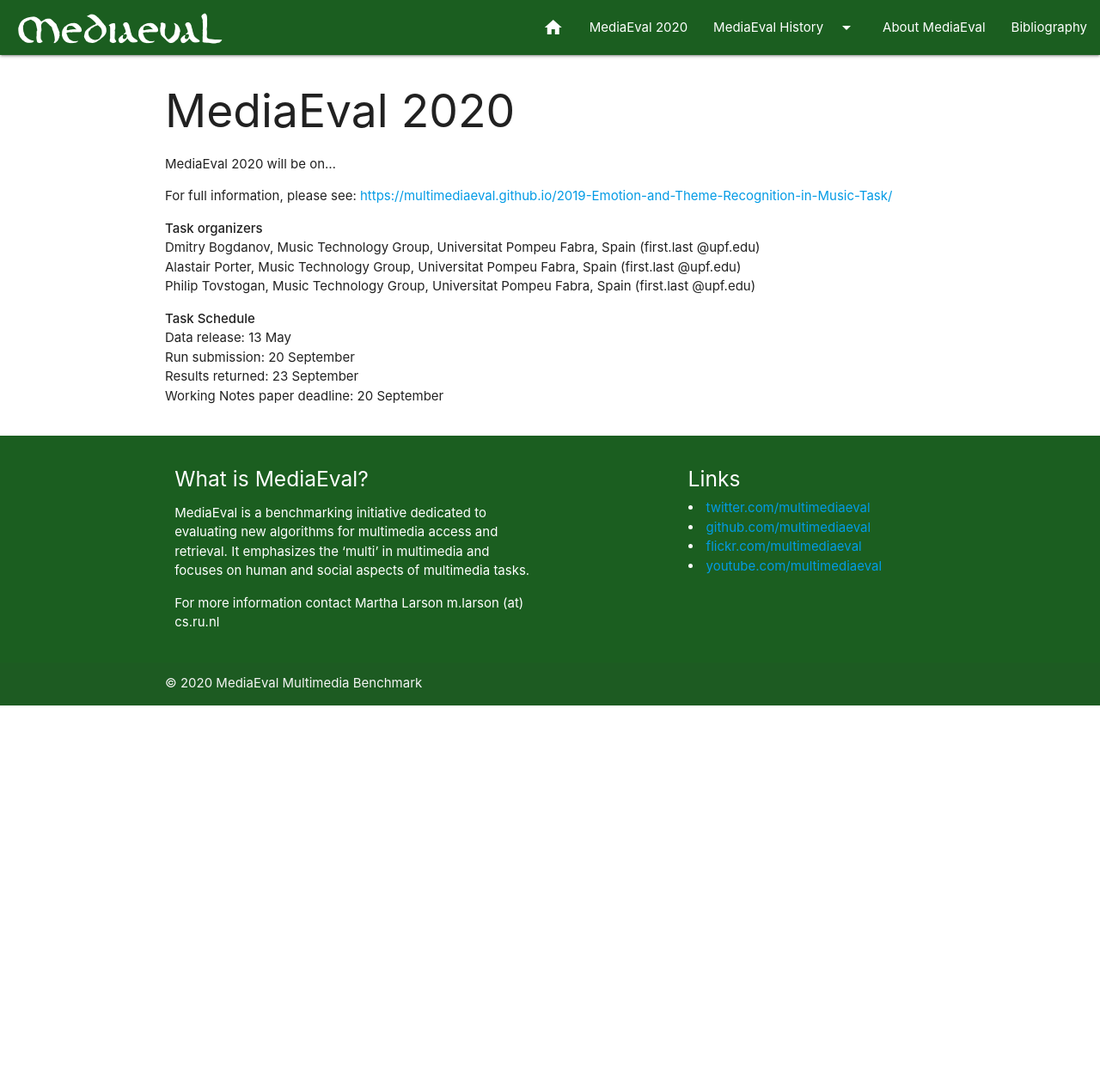
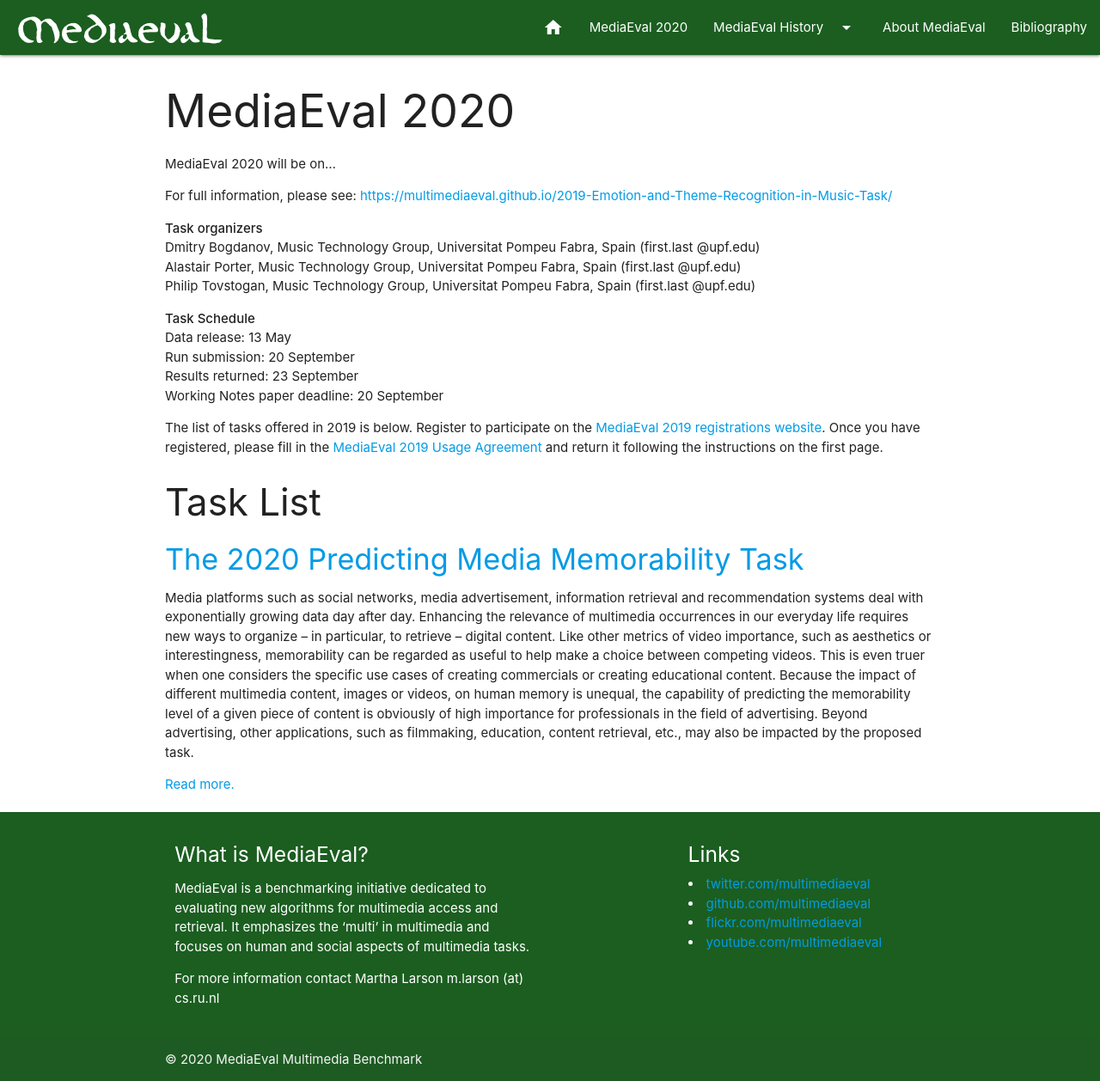
Before and after one commit to multimediaeval/multimediaeval.github.io, a Jekyll site: the page built from _editions/2020.md, in a window 1280 px wide and 1258 px high. Shown: the whole window at 86% size. Built offline with Jekyll 4.4.1, drawn with Linux system fonts in a browser that asks for light colours.

Commit message:
test 2019 editions, add 2020 links and dynamic tasks inclusion

```diff
--- a/_editions/2020/2020.md
+++ b/_editions/2020.md
@@ -2,7 +2,7 @@
 layout: edition
 title: MediaEval 2020
 year: 2020
-category: edition
+permalink: /editions/2020/
 ---
 
 MediaEval 2020 will be on...
@@ -19,3 +19,5 @@
 Run submission: 20 September \\
 Results returned: 23 September \\
 Working Notes paper deadline: 20 September
+
+The list of tasks offered in 2019 is below. Register to participate on the [MediaEval 2019 registrations website](https://docs.google.com/forms/d/e/1FAIpQLSfxS4LPBhLQUTXSPT5vogtiSy7BuAKrPs6u6pZXcSV1Xs7XEQ/viewform). Once you have registered, please fill in the [MediaEval 2019 Usage Agreement](http://multimediaeval.org/docs/MediaEval2019_UsageAgreement.pdf) and return it following the instructions on the first page.
--- a/_editions/2020/tasks/2020-memorability/index.md
+++ b/_editions/2020/tasks/memorability.md
@@ -1,17 +1,20 @@
 ---
+# static info
+layout: task
+year: 2020
+hide: false
+
+# required info
 title: The 2020 Predicting Media Memorability Task
 subtitle: Predicting Media Memorability
-# required info
-layout: default
-year: 2020
-call: Media platforms such as social networks, media advertisement, information retrieval and recommendation systems deal with exponentially growing data day after day. Enhancing the relevance of multimedia occurrences in our everyday life requires new ways to organize – in particular, to retrieve – digital content. Like other metrics of video importance, such as aesthetics or interestingness, memorability can be regarded as useful to help make a choice between competing videos. This is even truer when one considers the specific use cases of creating commercials or creating educational content. Because the impact of different multimedia content, images or videos, on human memory is unequal, the capability of predicting the memorability level of a given piece of content is obviously of high importance for professionals in the field of advertising. Beyond advertising, other applications, such as filmmaking, education, content retrieval, etc., may also be impacted by the proposed task.
+blurb: Media platforms such as social networks, media advertisement, information retrieval and recommendation systems deal with exponentially growing data day after day. Enhancing the relevance of multimedia occurrences in our everyday life requires new ways to organize – in particular, to retrieve – digital content. Like other metrics of video importance, such as aesthetics or interestingness, memorability can be regarded as useful to help make a choice between competing videos. This is even truer when one considers the specific use cases of creating commercials or creating educational content. Because the impact of different multimedia content, images or videos, on human memory is unequal, the capability of predicting the memorability level of a given piece of content is obviously of high importance for professionals in the field of advertising. Beyond advertising, other applications, such as filmmaking, education, content retrieval, etc., may also be impacted by the proposed task.
 ---
 
 ### Task Description
 
 #### Introduction
 
-{{ page.call }}
+Media platforms such as social networks, media advertisement, information retrieval and recommendation systems deal with exponentially growing data day after day. Enhancing the relevance of multimedia occurrences in our everyday life requires new ways to organize – in particular, to retrieve – digital content. Like other metrics of video importance, such as aesthetics or interestingness, memorability can be regarded as useful to help make a choice between competing videos. This is even truer when one considers the specific use cases of creating commercials or creating educational content. Because the impact of different multimedia content, images or videos, on human memory is unequal, the capability of predicting the memorability level of a given piece of content is obviously of high importance for professionals in the field of advertising. Beyond advertising, other applications, such as filmmaking, education, content retrieval, etc., may also be impacted by the proposed task.
 
 The task requires participants to automatically predict memorability scores for videos, that reflect the probability for a video to be remembered. Participants will be provided with an extensive data set of videos with memorability annotations, related information, and pre-extracted state-of-the-art visual features.
 
@@ -31,12 +34,12 @@
 The outputs of the prediction models – i.e., the predicted memorability scores for the videos – will be compared with ground truth memorability scores using classic evaluation metrics (e.g., Spearman’s rank correlation).
 
 #### References and recommended reading
-[1] Aditya Khosla, Akhil S Raju, Antonio Torralba, and Aude Oliva. 2015. Understanding and predicting image memorability at a large scale. In Proc. IEEE Int. Conf. on Computer Vision (ICCV). 2390–2398.\
-[2] Phillip Isola, Jianxiong Xiao, Devi Parikh, Antonio Torralba, and Aude Oliva. 2014. What makes a photograph memorable? IEEE Transactions on Pattern Analysis and Machine Intelligence 36, 7 (2014), 1469–1482.\
-[3] Hammad Squalli-Houssaini, Ngoc Duong, Gwenaëlle Marquant, and Claire-Hélène Demarty. 2018. Deep learning for predicting image memorability. In Proc. IEEE Int. Conf. on Audio, Speech and Language Processing (ICASSP).\
-[4] Junwei Han, Changyuan Chen, Ling Shao, Xintao Hu, Jungong Han, and Tianming Liu. 2015. Learning computational models of video memorability from fMRI brain imaging. IEEE transactions on cybernetics 45, 8 (2015), 1692–1703.\
-[5] Sumit Shekhar, Dhruv Singal, Harvineet Singh, Manav Kedia, and Akhil Shetty. 2017. Show and Recall: Learning What Makes Videos Memorable. In Proceedings of the IEEE Conference on Computer Vision and Pattern Recognition. 2730–2739.\
-[6] Romain Cohendet, Claire-Hélène Demarty, Ngoc Duong, and Martin Engilberge. "VideoMem: Constructing, Analyzing, Predicting Short-term and Long-term Video Memorability." Proceedings of the IEEE International Conference on Computer Vision. 2019.\
+[1] Aditya Khosla, Akhil S Raju, Antonio Torralba, and Aude Oliva. 2015. Understanding and predicting image memorability at a large scale. In Proc. IEEE Int. Conf. on Computer Vision (ICCV). 2390–2398.\\
+[2] Phillip Isola, Jianxiong Xiao, Devi Parikh, Antonio Torralba, and Aude Oliva. 2014. What makes a photograph memorable? IEEE Transactions on Pattern Analysis and Machine Intelligence 36, 7 (2014), 1469–1482.\\
+[3] Hammad Squalli-Houssaini, Ngoc Duong, Gwenaëlle Marquant, and Claire-Hélène Demarty. 2018. Deep learning for predicting image memorability. In Proc. IEEE Int. Conf. on Audio, Speech and Language Processing (ICASSP).\\
+[4] Junwei Han, Changyuan Chen, Ling Shao, Xintao Hu, Jungong Han, and Tianming Liu. 2015. Learning computational models of video memorability from fMRI brain imaging. IEEE transactions on cybernetics 45, 8 (2015), 1692–1703.\\
+[5] Sumit Shekhar, Dhruv Singal, Harvineet Singh, Manav Kedia, and Akhil Shetty. 2017. Show and Recall: Learning What Makes Videos Memorable. In Proceedings of the IEEE Conference on Computer Vision and Pattern Recognition. 2730–2739.\\
+[6] Romain Cohendet, Claire-Hélène Demarty, Ngoc Duong, and Martin Engilberge. "VideoMem: Constructing, Analyzing, Predicting Short-term and Long-term Video Memorability." Proceedings of the IEEE International Conference on Computer Vision. 2019.\\
 [7] M.G. Constantin, M. Redi, G. Zen, B. Ionescu, "Computational Understanding of Visual Interestingness Beyond Semantics: Literature Survey and Analysis of Covariates", ACM Computing Surveys, 52(2), 2019.
 
 ### Big Picture of the Task
@@ -56,9 +59,9 @@
 
 #### Task organizers
 
-Alba García Seco de Herrera, Rukiye Savran Kiziltepe, Faiyaz Doctor University of Essex, UK;\
-Mihai Gabriel Constantin, Bogdan Ionescu, University Politehnica of Bucharest, Romania;\
-Alan Smeaton, Graham Healy, Dublin City University, Ireland;\
+Alba García Seco de Herrera, Rukiye Savran Kiziltepe, Faiyaz Doctor University of Essex, UK;\\
+Mihai Gabriel Constantin, Bogdan Ionescu, University Politehnica of Bucharest, Romania;\\
+Alan Smeaton, Graham Healy, Dublin City University, Ireland;\\
 Claire-Hélène Demarty, InterDigital, R&I, France.
 
 #### Task auxiliaries
@@ -66,7 +69,7 @@
 Jon Chamberlain, University of Essex, UK.
 
 #### Task Schedule
-Data release: \
-Run submission: \
-Results returned: \
+Data release: \\
+Run submission: \\
+Results returned: \\
 Working Notes paper deadline:
```
Also changed, not shown: _editions/2020/tasks/fakenwes.md (added, +62 -0 lines), _editions/2020/tasks/gamestory.md (added, +62 -0 lines), _editions/2020/tasks/lifelogging.md (added, +62 -0 lines), _editions/2020/tasks/medico.md (added, +62 -0 lines), _editions/2020/tasks/music.md (added, +62 -0 lines), _editions/2020/tasks/newsimages.md (added, +62 -0 lines), _editions/2020/tasks/no-audiospeech.md (added, +62 -0 lines), _editions/2020/tasks/pixelprivacy.md (added, +62 -0 lines), _editions/2020/tasks/sportsvideo.md (added, +62 -0 lines), _editions/2019.md (renamed from _editions/2019/2019.md).
